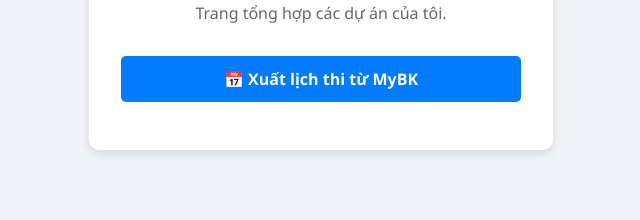
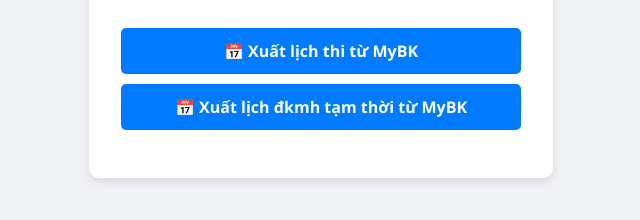
Before and after one commit to superiorhamster/superiorhamster.github.io, a plain HTML site: page index.html in a window 1280 px wide. Shown: the part 384-604 px from the top of the page, without its empty margins (319-959 px from the left). Drawn offline with Linux system fonts and the light colour scheme.

Commit message:
add dkmh temp cad

```diff
--- a/index.html
+++ b/index.html
@@ -62,6 +62,9 @@
             <li>
                 <a href="exam_calendar.html" class="project-btn">📅 Xuất lịch thi từ MyBK</a>
             </li>
+            <li>
+                <a href="dkmh_graph_calendar.html" class="project-btn">📅 Xuất lịch đkmh tạm thời từ MyBK</a>
+            </li>
 
             </ul>
     </div>
```
